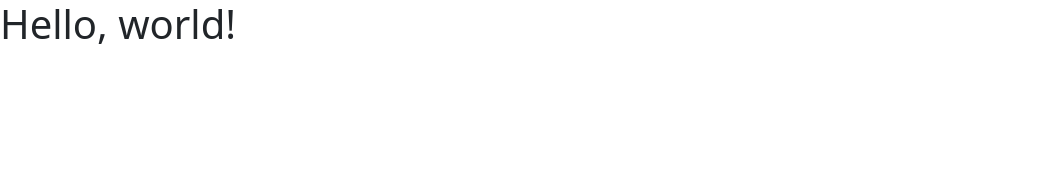
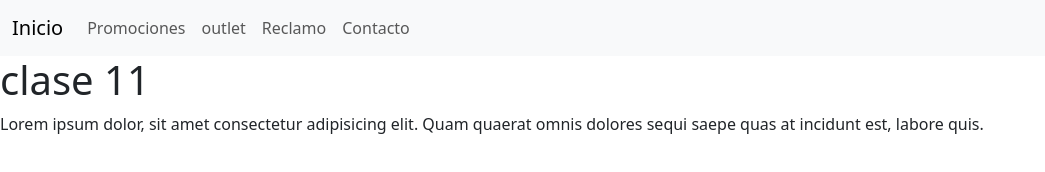
Before and after one commit to leonidas-rgb/clase-11, a plain HTML site: page index.html in a window 1280 px wide. Shown: the whole page, without its empty margins (0-1045 px from the left). Drawn offline with nearby package versions, Linux system fonts and the light colour scheme.

Commit message:
creamos html todabia vacias

```diff
--- a/index.html
+++ b/index.html
@@ -1,13 +1,47 @@
 <!doctype html>
 <html lang="en">
-  <head>
+
+<head>
     <meta charset="utf-8">
     <meta name="viewport" content="width=device-width, initial-scale=1">
-    <title>Bootstrap demo</title>
-    <link href="https://cdn.jsdelivr.net/npm/bootstrap@5.3.8/dist/css/bootstrap.min.css" rel="stylesheet" integrity="sha384-sRIl4kxILFvY47J16cr9ZwB07vP4J8+LH7qKQnuqkuIAvNWLzeN8tE5YBujZqJLB" crossorigin="anonymous">
-  </head>
-  <body>
-    <h1>Hello, world!</h1>
-    <script src="https://cdn.jsdelivr.net/npm/bootstrap@5.3.8/dist/js/bootstrap.bundle.min.js" integrity="sha384-FKyoEForCGlyvwx9Hj09JcYn3nv7wiPVlz7YYwJrWVcXK/BmnVDxM+D2scQbITxI" crossorigin="anonymous"></script>
-  </body>
+    <title>clase 11</title>
+    <link href="https://cdn.jsdelivr.net/npm/bootstrap@5.3.8/dist/css/bootstrap.min.css" rel="stylesheet"
+        integrity="sha384-sRIl4kxILFvY47J16cr9ZwB07vP4J8+LH7qKQnuqkuIAvNWLzeN8tE5YBujZqJLB" crossorigin="anonymous">
+</head>
+
+<body>
+
+    <nav class="navbar navbar-expand-lg bg-body-tertiary">
+        <div class="container-fluid">
+            <a class="navbar-brand" href="#">Inicio</a>
+            <button class="navbar-toggler" type="button" data-bs-toggle="collapse" data-bs-target="#navbarNav"
+                aria-controls="navbarNav" aria-expanded="false" aria-label="Toggle navigation">
+                <span class="navbar-toggler-icon"></span>
+            </button>
+            <div class="collapse navbar-collapse" id="navbarNav">
+                <ul class="navbar-nav">
+                    <li class="nav-item">
+                        <a class="nav-link " aria-current="page" href="#">Promociones</a>
+                    </li>
+                    <li class="nav-item">
+                        <a class="nav-link" href="#">outlet</a>
+                    </li>
+                    <li class="nav-item">
+                        <a class="nav-link" href="#">Reclamo</a>
+                    </li>
+                    <li class="nav-item">
+                        <a class="nav-link " aria-disabled="true">Contacto</a>
+                    </li>
+                </ul>
+            </div>
+        </div>
+    </nav>
+    <h1> clase 11</h1>
+    <p> Lorem ipsum dolor, sit amet consectetur adipisicing elit. Quam quaerat omnis dolores sequi saepe quas at
+        incidunt est, labore quis.</p>
+    <script src="https://cdn.jsdelivr.net/npm/bootstrap@5.3.8/dist/js/bootstrap.bundle.min.js"
+        integrity="sha384-FKyoEForCGlyvwx9Hj09JcYn3nv7wiPVlz7YYwJrWVcXK/BmnVDxM+D2scQbITxI"
+        crossorigin="anonymous"></script>
+</body>
+
 </html>
```
Also changed, not shown: pages/contacto.html (added), pages/outlet.html (added), pages/quienes-somos.html (added), pages/reclamo.html (added).
